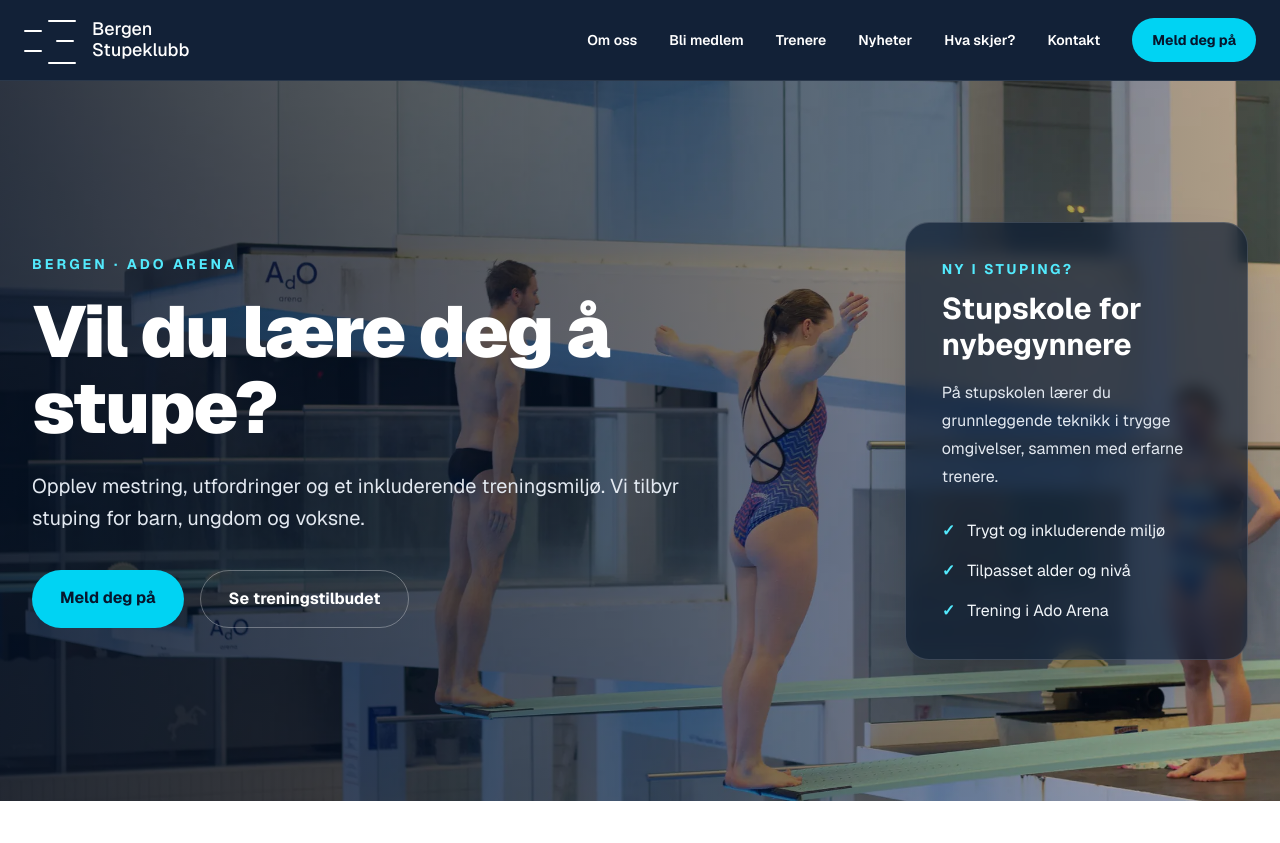
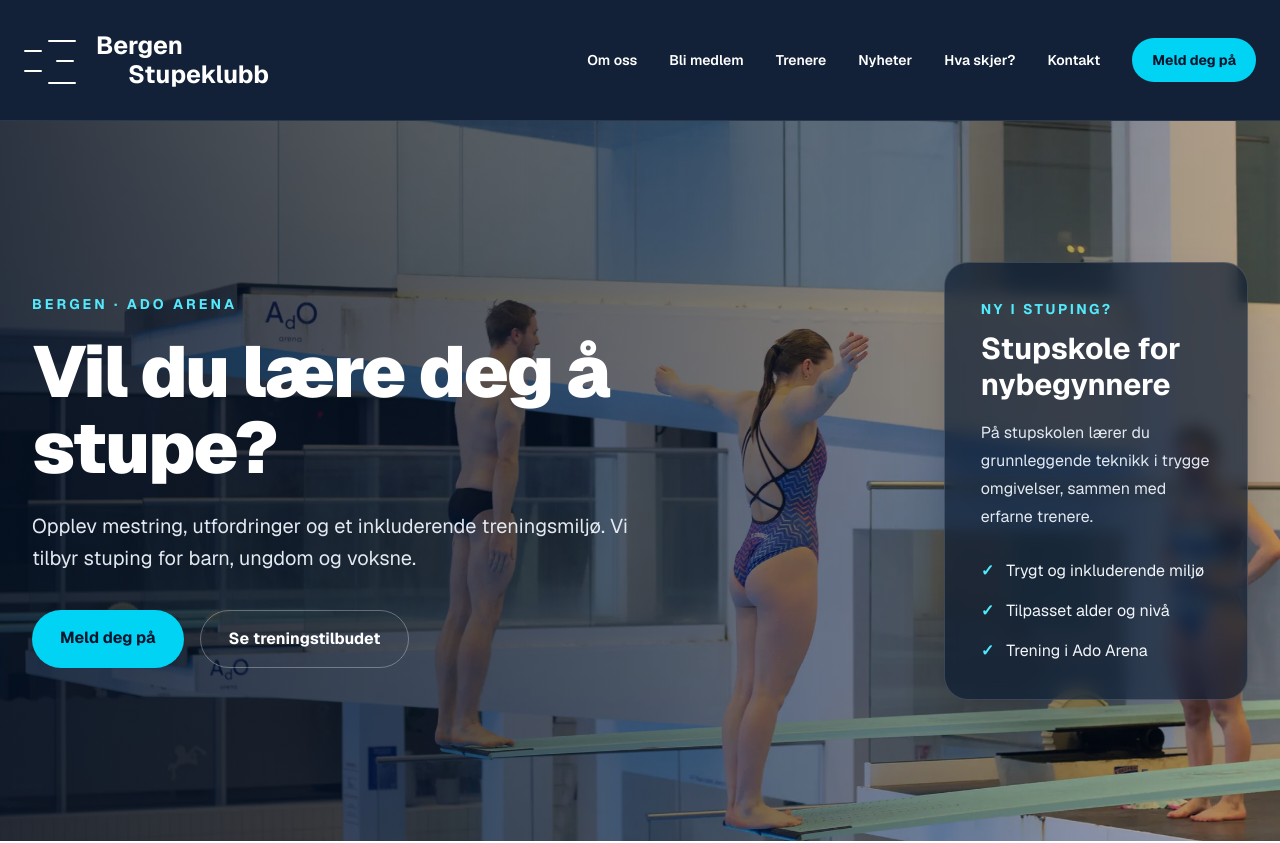
Before and after one commit to PMariusf/bergen-stupeklubb, a Next.js app: page / in a window 1280 px wide. Shown: the top 843 px of the page. Built offline with nearby package versions, Linux system fonts and the light colour scheme.

Commit message:
fix: adjust header and grid spacing for improved layout

```diff
--- a/app/page.tsx
+++ b/app/page.tsx
@@ -31,7 +31,7 @@ export default function HomePage() {
         />
         <div className="absolute inset-0 -z-10 bg-gradient-to-r from-[#041124]/82 via-[#06162d]/58 to-[#06162d]/25" />
 
-        <div className="mx-auto grid min-h-[calc(100vh-5rem)] max-w-[96rem] items-center gap-14 px-5 py-20 lg:grid-cols-[1.35fr_0.65fr] lg:gap-24 lg:px-8 xl:gap-40">
+        <div className="mx-auto grid min-h-[calc(100vh-5rem)] max-w-[96rem] items-center gap-5 px-5 py-20 lg:grid-cols-[1.35fr_0.65fr] lg:gap-24 lg:px-8 xl:gap-70">
           <div>
             <p className="mb-5 text-sm font-bold uppercase tracking-[0.22em] text-cyan-300">
               Bergen · Ado Arena
--- a/components/layout/Header.tsx
+++ b/components/layout/Header.tsx
@@ -22,11 +22,11 @@ export default function Header() {
 
   return (
     <header className="sticky top-0 z-70 border-b border-white/10 bg-[#06162d]/95 text-white backdrop-blur">
-      <div className="mx-auto flex h-20 w-full items-center justify-between px-4 lg:px-5 xl:px-6">
+      <div className="mx-auto flex h-30 w-full items-center justify-between px-4 lg:px-5 xl:px-6">
         <Link
           href="/"
           aria-label="Bergen Stupeklubb – forsiden"
-          className="group flex items-center gap-3 rounded-sm focus-visible:outline-2 focus-visible:outline-offset-4 focus-visible:outline-cyan-300"
+          className="group flex items-center gap-4 rounded-sm focus-visible:outline-2 focus-visible:outline-offset-4 focus-visible:outline-cyan-300"
           onClick={() => setMenuOpen(false)}
         >
           <span
@@ -40,9 +40,9 @@ export default function Header() {
             <span className="absolute left-6 top-[2.875rem] h-0.5 w-7 rounded-full bg-white transition-transform delay-200 duration-500 ease-out group-hover:translate-x-2 group-focus-visible:translate-x-2 motion-reduce:transform-none" />
           </span>
 
-          <span className="text-lg font-medium leading-[1.15] transition duration-500 group-hover:translate-x-1 group-hover:text-cyan-200 group-focus-visible:translate-x-1 group-focus-visible:text-cyan-200 motion-reduce:transform-none">
+          <span className="text-[1.55rem] font-bold leading-[1.15] transition duration-500 group-hover:translate-x-1 group-hover:text-cyan-200 group-focus-visible:translate-x-1 group-focus-visible:text-cyan-200 motion-reduce:transform-none">
             <span className="block">Bergen</span>
-            <span className="block">Stupeklubb</span>
+            <span className="block translate-x-8">Stupeklubb</span>
           </span>
         </Link>
 
```
